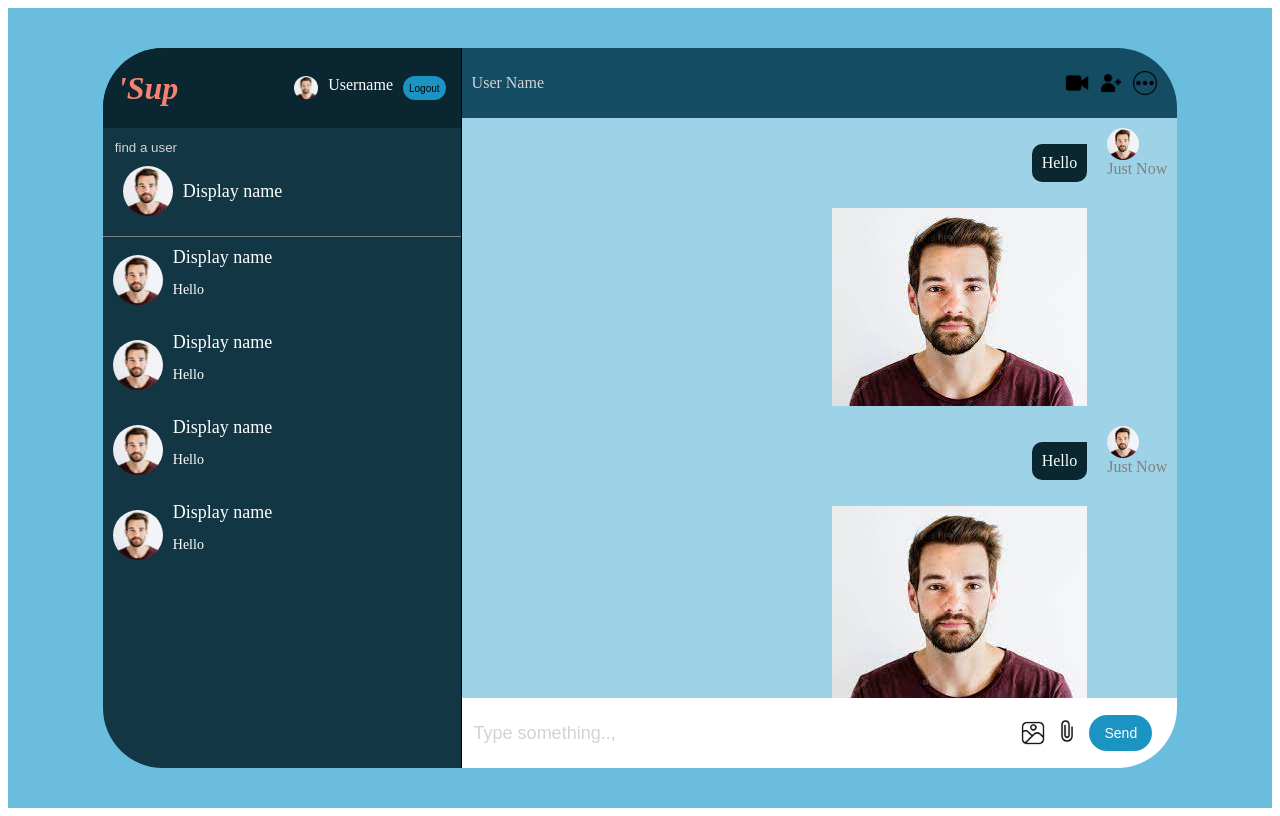
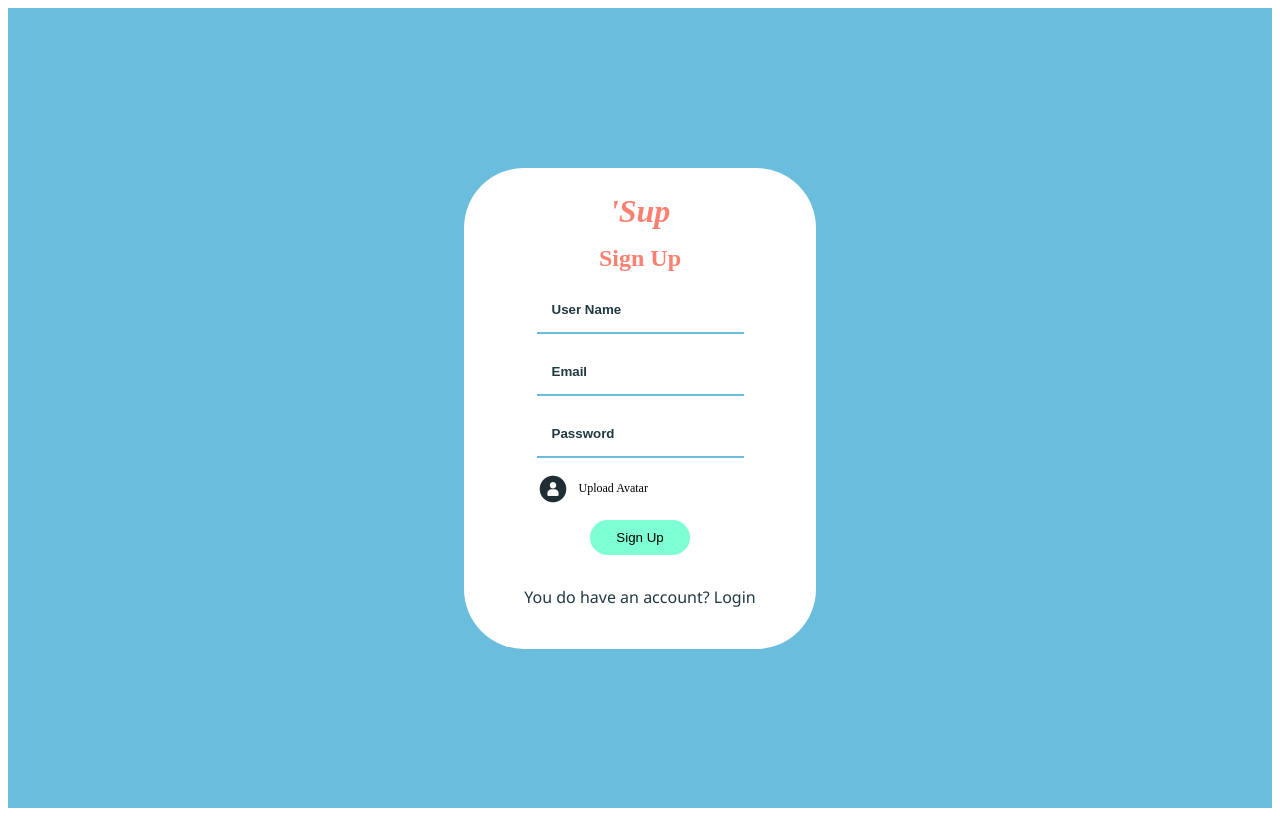
Before and after one commit to Kryko7/Chat-App, a React (Create React App) app: page /signup in a window 1280 px wide. Built offline with nearby package versions, Linux system fonts and the light colour scheme.

Commit message:
Initiated the storage functions
Initiated authentication using Firebase. And I created Firebase storage and a database to keep track of data.

```diff
--- a/package.json
+++ b/package.json
@@ -9,6 +9,7 @@
     "firebase": "^10.3.1",
     "react": "^18.2.0",
     "react-dom": "^18.2.0",
+    "react-router-dom": "^6.15.0",
     "react-scripts": "5.0.1",
     "sass": "^1.66.1",
     "web-vitals": "^2.1.4"
--- a/src/App.js
+++ b/src/App.js
@@ -3,10 +3,19 @@ import Login from "./pages/Login";
 import Home from "./pages/Home";
 
 import "./style.scss";
+import { BrowserRouter as Router, Switch, Route, BrowserRouter, Routes } from "react-router-dom";
 
 function App() {
   return(
-    <Home />
+    <BrowserRouter>
+      <Routes>
+        <Route path="/">
+          <Route index element={<Home />} />
+          <Route path="signup" element={<SignUp />} />
+          <Route path="login" element={<Login />} />
+        </Route>
+      </Routes>
+    </BrowserRouter>
   )
 }
 
--- a/src/firebase.js
+++ b/src/firebase.js
@@ -1,6 +1,8 @@
 // Import the functions you need from the SDKs you need
 import { initializeApp } from "firebase/app";
 import { getAuth } from "firebase/auth";
+import  { getStorage } from "firebase/storage";
+import { getFirestore } from "firebase/firestore";
 
 // Your web app's Firebase configuration
 const firebaseConfig = {
@@ -15,3 +17,5 @@ const firebaseConfig = {
 // Initialize Firebase
 export const app = initializeApp(firebaseConfig);
 export const auth = getAuth();
+export const storage = getStorage();
+export const db = getFirestore(app);
--- a/src/pages/SignUp.jsx
+++ b/src/pages/SignUp.jsx
@@ -1,13 +1,87 @@
 import React from "react";
 import avatar from "../img/avatar.png";
+import { createUserWithEmailAndPassword, updateProfile } from "firebase/auth";
+import  {auth, storage, db}  from "../firebase";
+import { useState } from "react";
+import { ref, uploadBytesResumable, getDownloadURL } from "firebase/storage";
+import { doc, setDoc } from "firebase/firestore";
+
+
 
 const SignUp = () => {
+    const [err, setErr] = useState(false)
+    const handleSubmit = async (e) => {
+        e.preventDefault();
+        const displayName = e.target[0].value;
+        const email = e.target[1].value;
+        const password = e.target[2].value;
+        const avatar = e.target[3].files[0];
+
+        try {
+            const res = await createUserWithEmailAndPassword(auth, email, password);
+
+            const storageRef = ref(storage, displayName);
+
+            const uploadTask = await uploadBytesResumable(storageRef, avatar);
+            // Register three observers:
+            // 1. 'state_changed' observer, called any time the state changes
+            // 2. Error observer, called on failure
+            // 3. Completion observer, called on successful completion
+
+            const url = await getDownloadURL(storageRef);
+            const update = await updateProfile(res.user, {
+                displayName,
+                photoURL: url,
+            });
+            const docRef = await setDoc(doc(db, "users", res.user.uid), {
+                uid: res.user.uid,
+                displayName,
+                email,
+                photoURL: url,
+            });
+
+            const docChat = await setDoc(doc(db, "userChats", res.user.uid), {});
+
+
+            // uploadTask.on(
+            //   (error) => {
+            //     // Handle unsuccessful uploads
+            //     console.log("Hehehe error");
+            //     console.log(error);
+            //     setErr(true);
+            //   },
+            //   () => {
+            //     // Handle successful uploads on complete
+            //     // For instance, get the download URL: https://firebasestorage.googleapis.com/...
+            //     console.log("Hehehe success");
+            //     getDownloadURL(storageRef).then(async(downloadURL) => {
+            //       await updateProfile(res.user, {
+            //         displayName,
+            //         photoURL: downloadURL,
+            //       });
+            //       await setDoc(doc(db, "users", res.user.uid), {
+            //           uid: res.user.uid,
+            //           displayName,
+            //           email,
+            //           photoURL: downloadURL,
+            //       });
+            //     });
+            //   }
+            // );
+
+
+
+        } catch (error) {
+            setErr(true)
+        }
+    }
+
     return (
         <div className="formContainer">
             <div className="formWrapper">
                 <span className="logo">'Sup</span>
                 <span className="title">Sign Up</span>
-                <form>
+                <form onSubmit={handleSubmit}>
                     <input type="text" placeholder="User Name" />
                     <input type="email" placeholder="Email" />
                     <input type="password" placeholder="Password" />
@@ -18,6 +92,7 @@ const SignUp = () => {
                     </label>
                     <button>Sign Up</button>
                 </form>
+                {err && <span className="err">Something went wrong!</span>}
                 <p>You do have an account? Login</p>
             </div>
         </div>
@@ -25,3 +100,30 @@ const SignUp = () => {
 }
 
 export default SignUp;
+
+
+
+
+
+
+            // await uploadBytesResumable(storageRef, avatar).then(async() => {
+            //     // getDownloadURL(storageRef).then(async(downloadURL) => {
+            //     const downloadURL = await getDownloadURL(storageRef);
+            //     console.log(downloadURL);
+            //         try{
+            //             await updateProfile(res.user, {
+            //                 displayName,
+            //                 photoURL: downloadURL,
+            //             });
+            //             await setDoc(doc(db, "users", res.user.uid), {
+            //                 uid: res.user.uid,
+            //                 displayName,
+            //                 email,
+            //                 photoURL: downloadURL,
+            //             });
+            //         }
+            //         catch(error){
+            //             setErr(true);
+            //         }
+            //     });
+            // // });
```
Also changed, not shown: 1 other file (tests, documents, lock files or other folders).
